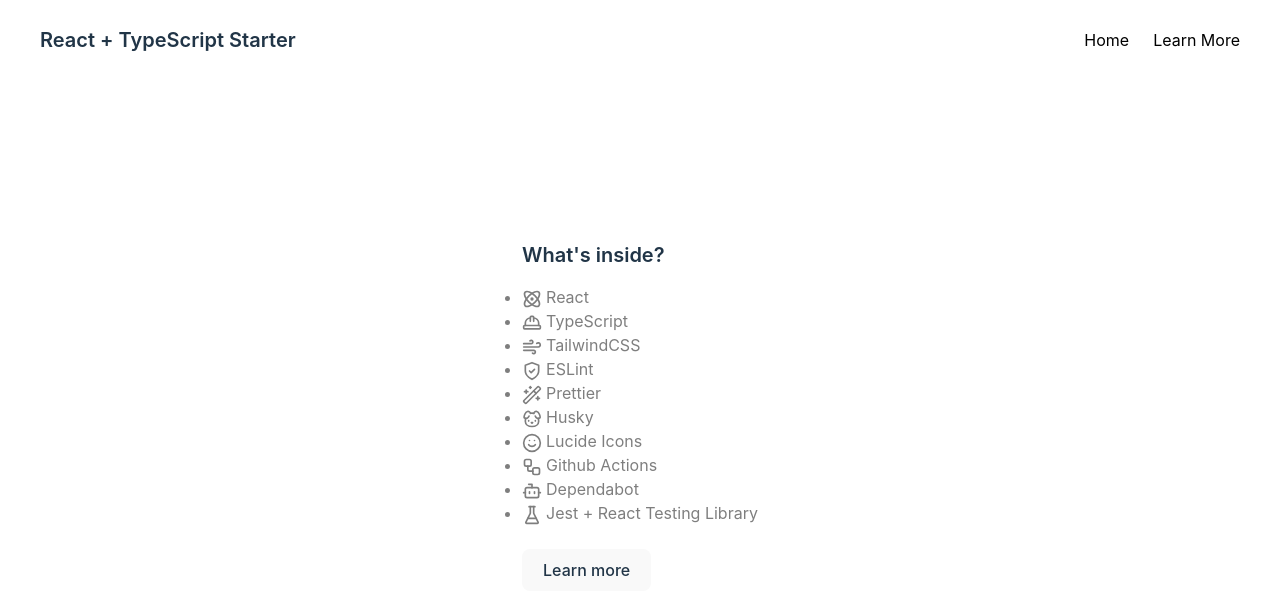
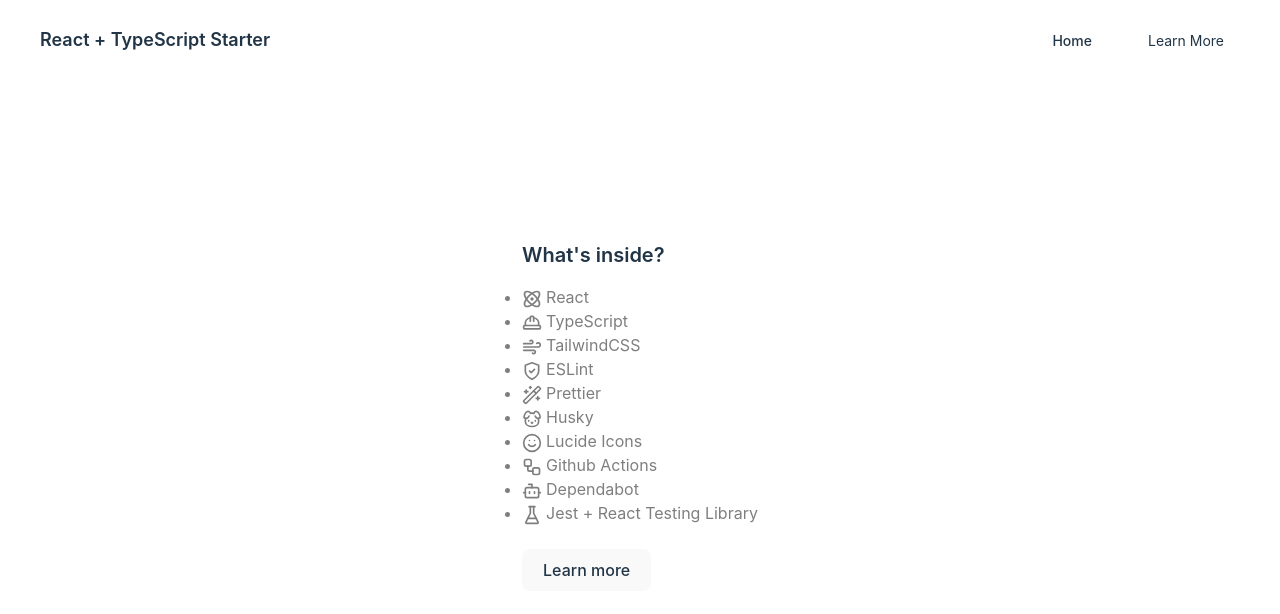
Before and after one commit to nmc2711/vite-test, a React (Vite) app: page /learn-more in a window 1280 px wide. Shown: the top 614 px of the page. Built offline with nearby package versions, Linux system fonts and the light colour scheme.

Commit message:
style: navbar styling

```diff
--- a/src/components/navbar.tsx
+++ b/src/components/navbar.tsx
@@ -1,21 +1,32 @@
 import { NavLink } from 'react-router-dom';
+
+function StyledNavLink({ href, title }: { href: string; title: string }) {
+  return (
+    <NavLink
+      to={href}
+      className={({ isActive }) =>
+        isActive
+          ? 'rounded-2xl bg-primary bg-opacity-10 px-4 py-1.5 text-sm'
+          : 'px-4 py-1.5 text-sm font-medium hover:text-primary'
+      }
+    >
+      {title}
+    </NavLink>
+  );
+}
 
 export default function Navbar() {
   return (
     <header className="fixed h-6 w-full p-10">
       <div className="flex h-full items-center justify-between">
-        <h1 className="text-xl font-semibold">React + TypeScript Starter</h1>
+        <h1 className="text-lg font-semibold">React + TypeScript Starter</h1>
         <nav>
           <ul className="flex gap-x-6">
             <li>
-              <NavLink to="/" className="text-black dark:text-white">
-                Home
-              </NavLink>
+              <StyledNavLink href="/" title="Home" />
             </li>
             <li>
-              <NavLink to="/learn-more" className="text-black dark:text-white">
-                Learn More
-              </NavLink>
+              <StyledNavLink href="learn-more" title="Learn More" />
             </li>
           </ul>
         </nav>
```
